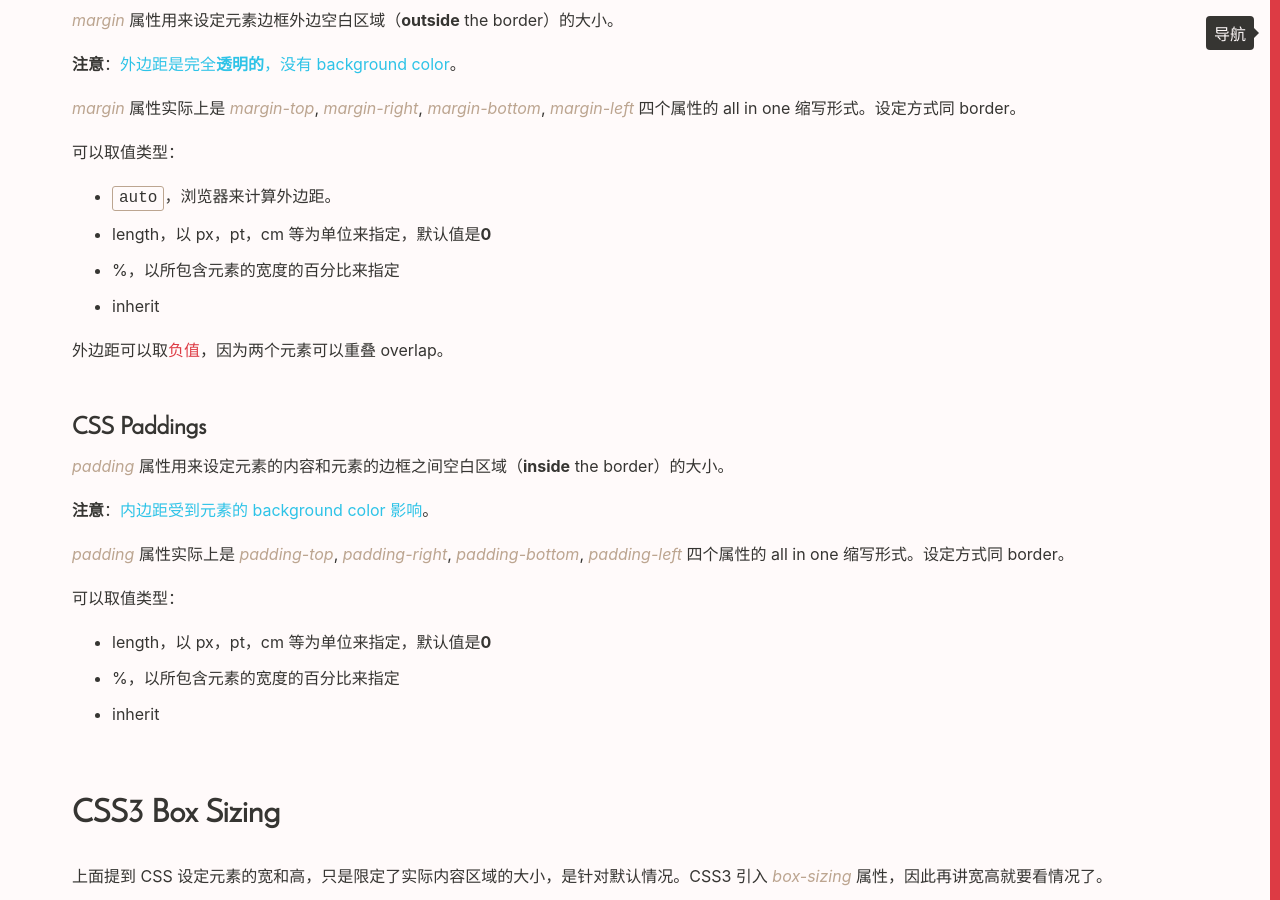
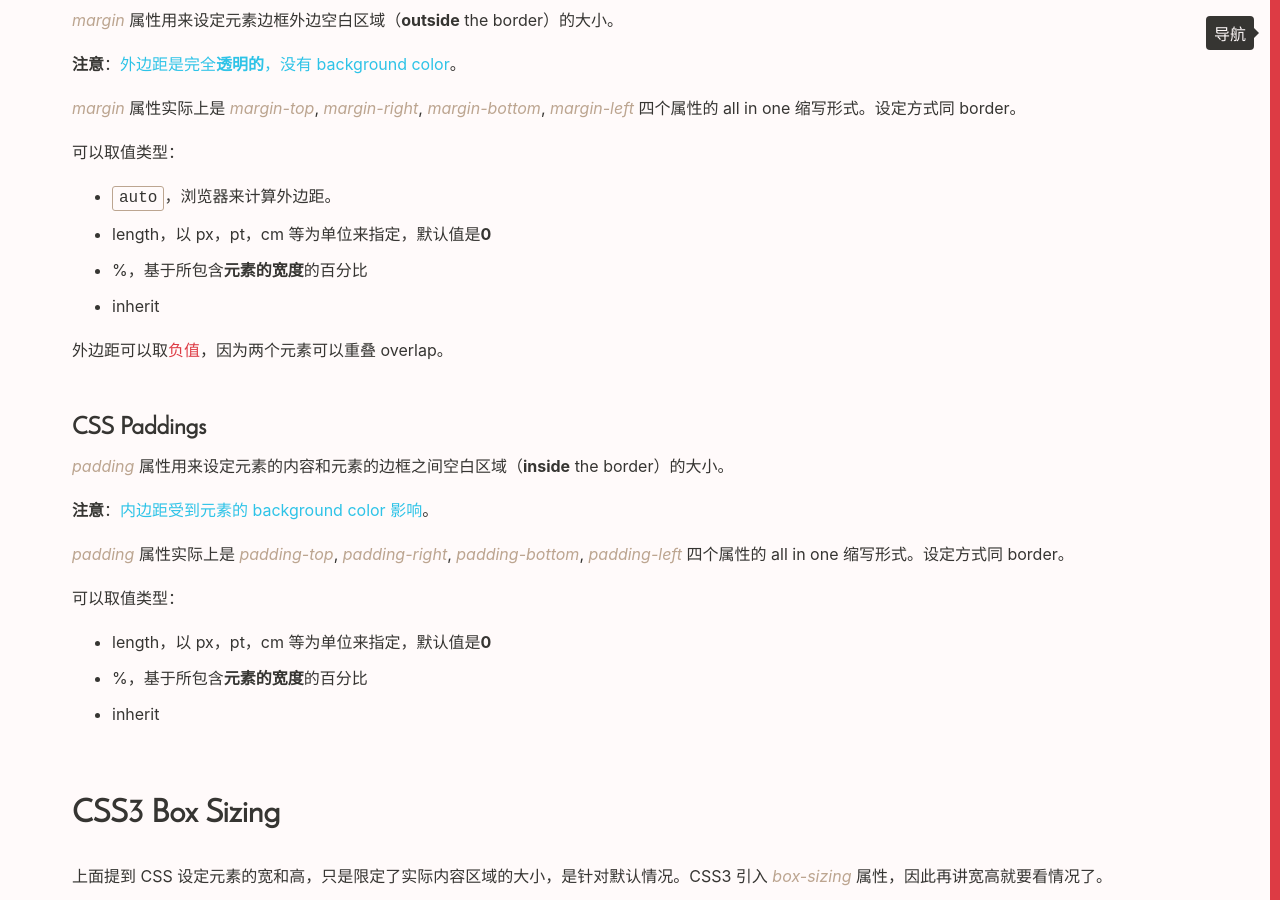
Before and after one commit to Vivi-wu/dive-into-web, a Jekyll site: the page built from _posts/2014-04-26-CSS-Dimension-and-Box-Model.markdown, in a window 1280 px wide and 900 px high, scrolled down 1565 px. Built offline with Jekyll 4.4.1, drawn with Linux system fonts in a browser that asks for light colours.

Commit message:
Update blog about css unset and v-if/v-for

```diff
--- a/_posts/2014-04-26-CSS-Dimension-and-Box-Model.markdown
+++ b/_posts/2014-04-26-CSS-Dimension-and-Box-Model.markdown
@@ -61,7 +61,7 @@
 
 + `auto`，浏览器来计算外边距。
 + length，以 px，pt，cm 等为单位来指定，默认值是**0**
-+ %，以所包含元素的宽度的百分比来指定
++ %，基于所包含**元素的宽度**的百分比
 + inherit
 
 外边距可以取<span class="t-red">负值</span>，因为两个元素可以重叠 overlap。
@@ -77,7 +77,7 @@
 可以取值类型：
 
 + length，以 px，pt，cm 等为单位来指定，默认值是**0**
-+ %，以所包含元素的宽度的百分比来指定
++ %，基于所包含**元素的宽度**的百分比
 + inherit
 
 ## CSS3 Box Sizing
--- a/_posts/2016-08-12-morning-reading.markdown
+++ b/_posts/2016-08-12-morning-reading.markdown
@@ -272,3 +272,7 @@
 svg、css linear gradient、css box-shadow
 [Control the dashed border stroke length and distance between strokes
 ](https://stackoverflow.com/a/31315911)
+
+### CSS 关键词 unset
+
+关键词 _unset_ 适用于任何 CSS 属性，效果是将属性值设为 **inherited** value from 祖先元素；如果祖先元素中没有对该属性进行设值，则将属性值设为 initial value。
--- a/_posts/2017-08-31-JavaScript-Vue-practice.markdown
+++ b/_posts/2017-08-31-JavaScript-Vue-practice.markdown
@@ -91,11 +91,14 @@
 + 只有 router-view 直接对应的组件内支持 `beforeRouteEnter()` 方法读取路由信息对象
 + 点击“面包屑”返回前，从 vuex 中取出当前列表查询参数对象，赋值给路由对象的 `query` 属性。这样返回列表查询页后，根据 URL 的 query string 可以回填历史查询、排序参数，reload 页面页不会因为 vuex 状态丢失这些参数。
 + 使用 `router.go(-1)` 实现返回上一页的功能
-+ 问题：使用 v-if 控制显示的 input 框输入值没有重置，好像直接被复用。解决： Vue 会使用一种最大限度减少动态元素并且尽可能的尝试修复/再利用相同类型元素的算法。在元素上使用 `key`，它会基于 key 的变化重新排列元素顺序，并且会移除 key 不存在的元素。
++ 使用 v-if 控制显示的 input 框输入值没有 reset。解决： Vue 会使用一种最大限度减少动态元素并且尽可能的尝试修复/再利用相同类型元素的算法。在元素上使用 `key`，它会基于 key 的变化重新排列元素顺序，并且会移除 key 不存在的元素。
 + 路由信息对象 `this.$route` 对每个路由视图子组件都是可见的
 + router-link 绑定原生 click 事件处理函数：
 
     router-link(:to='{ name: "to-request-bill" }' @click.native='gtagTest') 请款
+
++ Never 在一个元素上同时使用 v-for 和 v-if，前者比后者有 higher priority，[详细解释](https://vuejs.org/v2/style-guide/#Avoid-v-if-with-v-for-essential)
+
 
 ## Vuex
 
```
